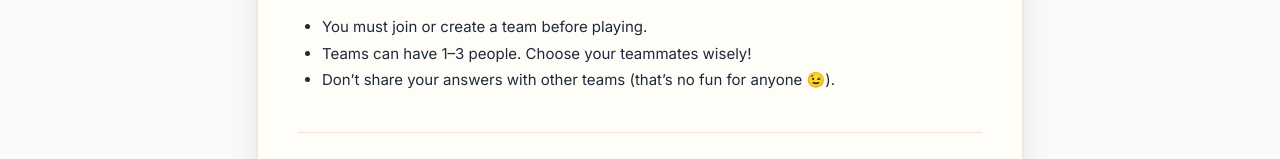
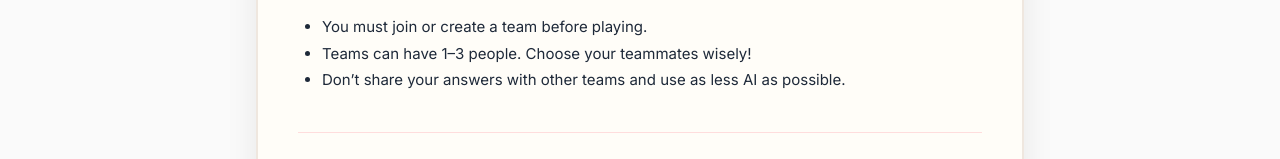
Before and after one commit to kamarini09/ctf-app, a Next.js app: page /rules in a window 1280 px wide. Shown: the part 319-478 px from the top of the page. Built offline with nearby package versions, Linux system fonts and the light colour scheme; no server answers.

Commit message:
fix:text change

```diff
--- a/src/app/(public)/rules/page.tsx
+++ b/src/app/(public)/rules/page.tsx
@@ -20,7 +20,7 @@ export default function RulesPage() {
             <ul className="mt-3 list-disc space-y-1 pl-6 text-[15px] text-gray-800 marker:text-brand">
               <li>You must join or create a team before playing.</li>
               <li>Teams can have 1–3 people. Choose your teammates wisely!</li>
-              <li>Don’t share your answers with other teams (that’s no fun for anyone 😉).</li>
+              <li>Don’t share your answers with other teams and use as less AI as possible.</li>
             </ul>
           </div>
 
```
